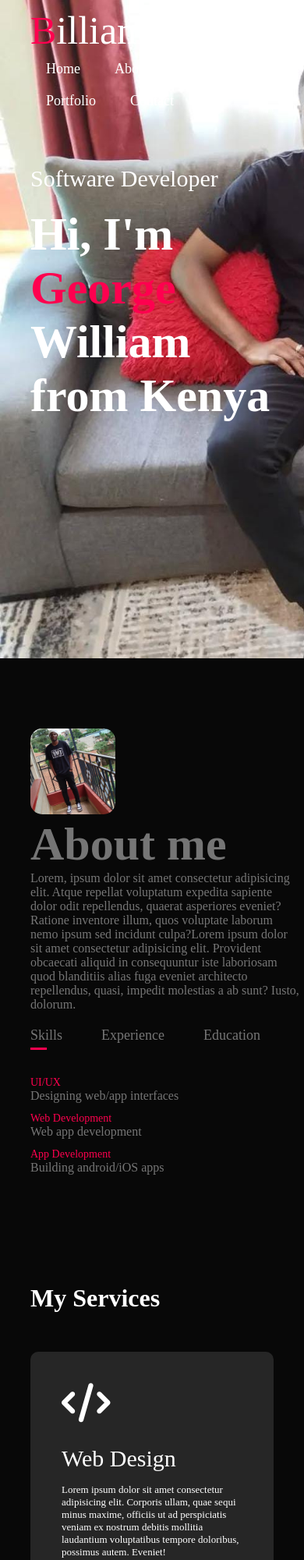
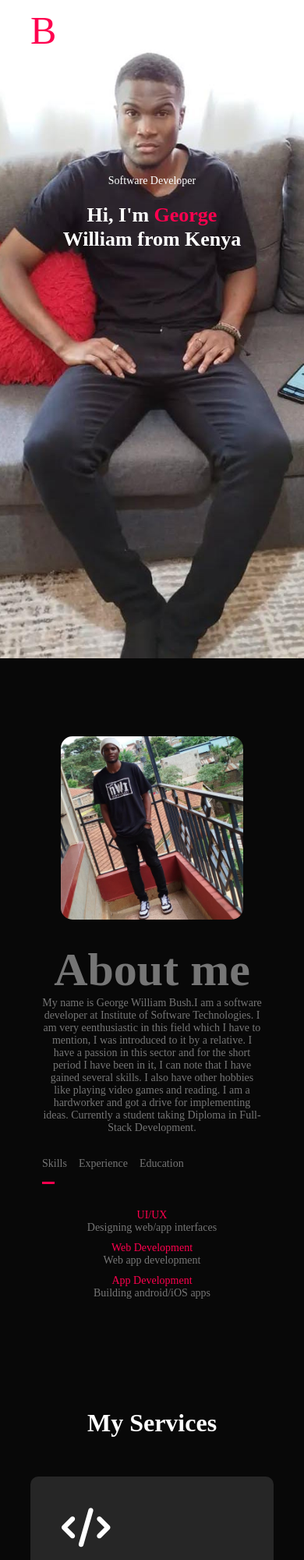
Before and after one commit to billiam-creator/personal-portfolio, a plain HTML site: page index.html in a window 390 px wide. Shown: the top 2000 px of the page at 78% size. Drawn offline with Linux system fonts and the light colour scheme.

Commit message:
changes made on the index page(wordings) and on the style(added responsiveness)

```diff
--- a/index.html
+++ b/index.html
@@ -45,7 +45,7 @@
                     </div>
                     <div class="about-col-2">
                     <h1 class="subtitle">About me</h1>
-                    <p>Lorem, ipsum dolor sit amet consectetur adipisicing elit. Atque repellat voluptatum expedita sapiente dolor odit repellendus, quaerat asperiores eveniet? Ratione inventore illum, quos voluptate laborum nemo ipsum sed incidunt culpa?Lorem ipsum dolor sit amet consectetur adipisicing elit. Provident obcaecati aliquid in consequuntur iste laboriosam quod blanditiis alias fuga eveniet architecto repellendus, quasi, impedit molestias a ab sunt? Iusto, dolorum.</p>
+                    <p>My name is George William Bush.I am a software developer at Institute of Software Technologies. I am very eenthusiastic in this field which I have to mention, I was introduced to it by a relative. I have a passion in this sector and for the short period I have been in it, I can note that I have gained several skills. I also have other hobbies like playing video games and reading. I am a hardworker and got a drive for implementing ideas. Currently a student taking Diploma in Full-Stack Development.</p>
 
                     <div class="tab-titles">
                         <p class="tab-links active-link" onclick="opentab('skills')">Skills</p>
@@ -88,19 +88,19 @@
                     <div>
                         <i class="fa-solid fa-code"></i>
                         <h2>Web Design</h2>
-                        <p>Lorem ipsum dolor sit amet consectetur adipisicing elit. Corporis ullam, quae sequi minus maxime, officiis ut ad perspiciatis veniam ex nostrum debitis mollitia laudantium voluptatibus tempore doloribus, possimus autem. Eveniet!</p>
+                        <p>I am a passionate web designer with a strong skill set in creating visually appealing, user-friendly, and responsive websites. With expertise in HTML, CSS, and JavaScript, I craft seamless digital experiences that are both functional and aesthetically engaging</p>
                         <a href="#">Learn more</a>
                 </div>
                 <div>
                     <i class="fa-solid fa-crop"></i>
                     <h2>UI/UX Design</h2>
-                    <p>Lorem ipsum dolor sit amet consectetur adipisicing elit. Corporis ullam, quae sequi minus maxime, officiis ut ad perspiciatis veniam ex nostrum debitis mollitia laudantium voluptatibus tempore doloribus, possimus autem. Eveniet!</p>
+                    <p>I am a UI/UX designer and web developer dedicated to crafting seamless digital experiences. With a deep understanding of user interface (UI) and user experience (UX) design principles, I create intuitive, visually engaging, and user-friendly interfaces.</p>
                     <a href="#">Learn more</a>
             </div>
             <div>
                 <i class="fa-brands fa-app-store"></i>
                 <h2>App Development</h2>
-                <p>Lorem ipsum dolor sit amet consectetur adipisicing elit. Corporis ullam, quae sequi minus maxime, officiis ut ad perspiciatis veniam ex nostrum debitis mollitia laudantium voluptatibus tempore doloribus, possimus autem. Eveniet!</p>
+                <p>As a web developer, I bring designs to life with HTML, CSS, JavaScript, and modern frameworks to build functional, responsive, and high-performance websites. I have experience with front-end and back-end development, ensuring smooth interactions, optimized performance, and cross-device compatibility.</p>
                 <a href="#">Learn more</a>
         </div>
 
--- a/style.css
+++ b/style.css
@@ -323,62 +323,102 @@ nav .fa-solid{
 }
 
 /*--------- css for small screens --------------*/
-@media only screen and(max-with: 600px) {
-    #header{background-image: url(images/phone-background.png);
-    }
-    .header-text{
-        margin-top: 100%;
-        font-size: 16px;
-    }
-    .header-text h1{
-        font-size: 30px;
-    }
-    nav .fa-solid{
-        display:block ;
-        font-size: 25px;
+@media only screen and (max-width: 600px) {
+    #header {
+        background-image: url(images/WhatsApp\ Image\ 2025-02-10\ at\ 23.11.09_9426eaf3.jpg);
+        background-size: cover;
+        background-position: center;
     }
 
-    nav ul{
+    .header-text {
+        margin-top: 50%;
+        font-size: 14px;
+        text-align: center;
+        padding: 0 20px;
+    }
+
+    .header-text h1 {
+        font-size: 26px;
+        line-height: 1.2;
+    }
+
+    nav .fa-solid {
+        display: block;
+        font-size: 25px;
+        cursor: pointer;
+    }
+
+    nav ul {
         position: fixed;
-        background:#ff004f;
+        background: #ff004f;
         top: 0;
-        right:-200px;
+        right: -200px;
         width: 200px;
         height: 100vh;
         padding-top: 50px;
-        z-index: 2;
+        z-index: 100;
         transition: right 0.5s;
+        text-align: center;
     }
-    nav ul li{
+
+    nav ul li {
         display: block;
-        margin: 25px;
+        margin: 20px 0;
     }
-    nav ul .fa-solid{
+
+    nav ul .fa-solid {
         position: absolute;
         cursor: pointer;
-        top: 25px;
-        left: 25px ;
+        top: 20px;
+        left: 20px;
     }
-    .sub-title{
-        font-size: 40px;
+
+    .sub-title {
+        font-size: 32px;
+        text-align: center;
+        margin-bottom: 20px;
     }
-    .about-col-1, .about-col-2{
+
+    .about-col-1,
+    .about-col-2 {
         flex-basis: 100%;
+        text-align: center;
+        padding: 10px;
     }
-    .about-col-1{
-        margin-bottom: 30px;
+
+    .about-col-1 img {
+        width: 80%;
+        margin: auto;
+        display: block;
     }
-    .about-col-2{
+
+    .about-col-1 {
+        margin-bottom: 20px;
+    }
+
+    .about-col-2 {
         font-size: 14px;
+        padding: 0 15px;
     }
-    .tab-links{
-        font-size: 16px;
-        margin-right: 20px;
+
+    .tab-links {
+        font-size: 14px;
+        margin-right: 15px;
+        display: block;
+        text-align: center;
+        padding: 10px 0;
     }
-    .contact-left, .contact-right{
+
+    .contact-left,
+    .contact-right {
         flex-basis: 100%;
+        text-align: center;
+        padding: 10px;
     }
-    .copyright{
+
+    .copyright {
         font-size: 14px;
+        text-align: center;
+        padding: 10px 0;
     }
 }
```
